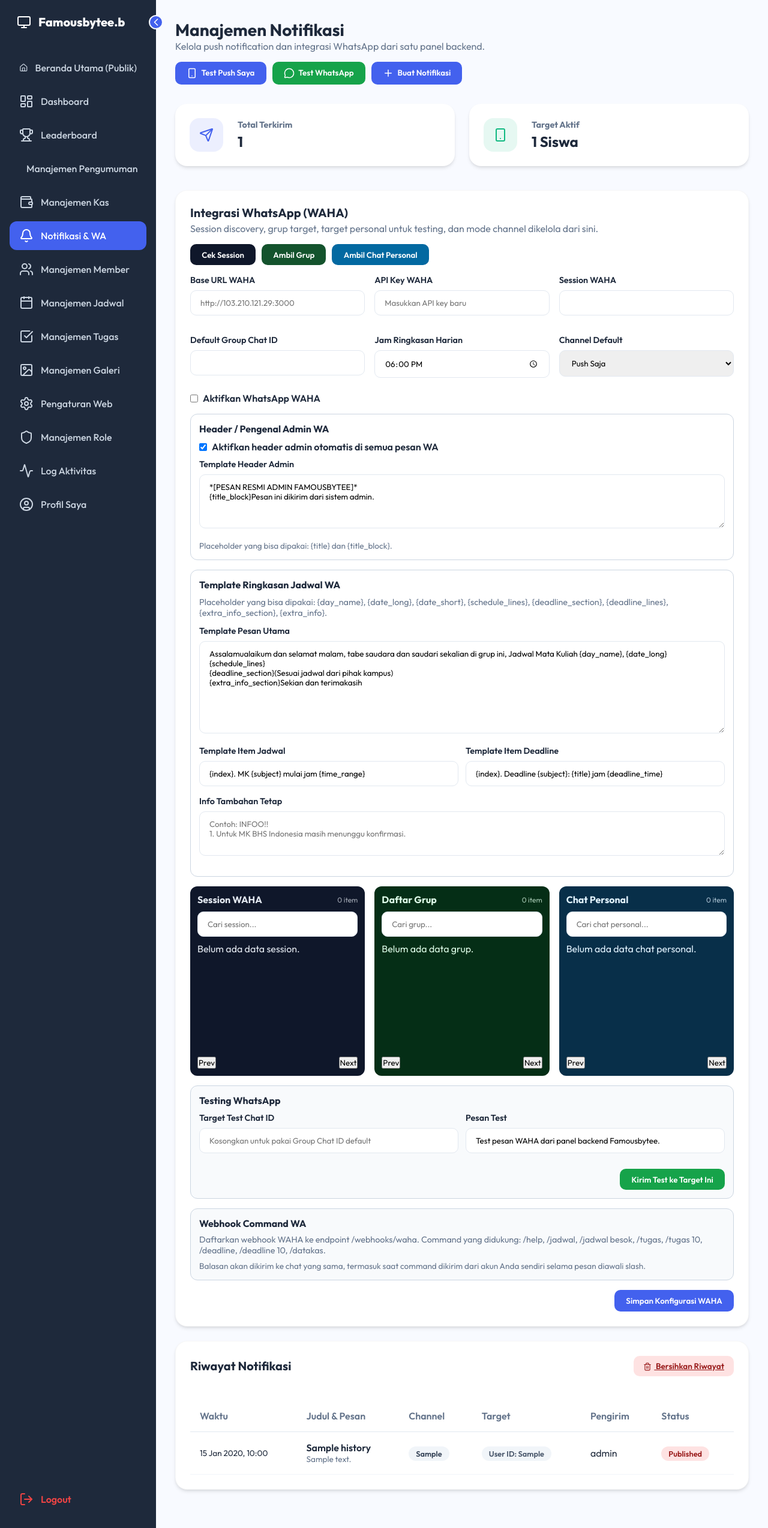
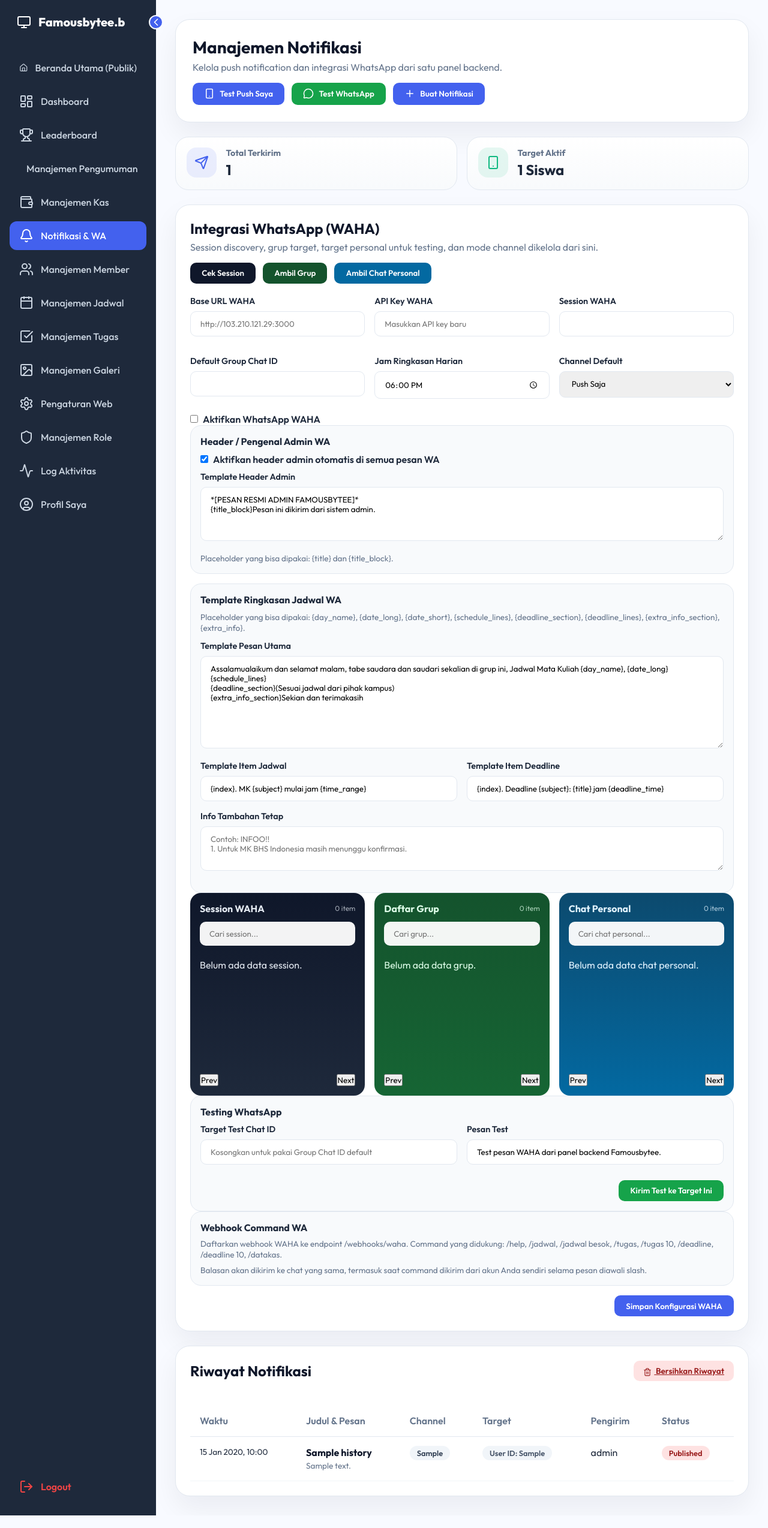
Before and after one commit to aris0996/famousbytee, a Flask app: page /notifications in a window 1280 px wide. Shown: the whole page at 60% size. After the commit the page ends 2527 px from the top, so only its background shows below. Run offline with Flask 3, Linux system fonts and the light colour scheme; a user stored in the database is signed in; data comes from the database, SQL or seed files in the repository; tables that the repository leaves empty hold one stand-in row (values such as "Sample post"); some libraries are stand-ins or nearby versions.

Commit message:
refactor: enhance batch fund and notifications templates with improved styling and structure for better readability and user experience

```diff
--- a/templates/notifications.html
+++ b/templates/notifications.html
@@ -1,46 +1,263 @@
 {% extends "base.html" %}
 
 {% block content %}
-<div class="container">
-    <header>
+<style>
+    .notifications-page {
+        display: grid;
+        gap: 1.5rem;
+    }
+    .notify-hero,
+    .notify-panel,
+    .notify-history-card {
+        background: #fff;
+        border: 1px solid #e2e8f0;
+        border-radius: 24px;
+        box-shadow: 0 20px 45px rgba(15, 23, 42, 0.06);
+    }
+    .notify-hero {
+        padding: 1.75rem;
+        display: flex;
+        justify-content: space-between;
+        gap: 1rem;
+        flex-wrap: wrap;
+        align-items: flex-start;
+    }
+    .notify-hero h1,
+    .notify-panel h2,
+    .notify-history-card h2 {
+        margin: 0;
+        color: #0f172a;
+    }
+    .notify-subtitle,
+    .notify-muted {
+        color: #64748b;
+        margin: 0.35rem 0 0;
+    }
+    .notify-actions {
+        display: flex;
+        gap: 0.75rem;
+        flex-wrap: wrap;
+    }
+    .notify-btn {
+        display: inline-flex;
+        align-items: center;
+        gap: 0.5rem;
+    }
+    .notify-alert {
+        padding: 1rem 1.1rem;
+        border-radius: 16px;
+        border: 1px solid #bbf7d0;
+        background: #f0fdf4;
+        color: #166534;
+        font-weight: 600;
+    }
+    .notify-stats {
+        display: grid;
+        grid-template-columns: repeat(auto-fit, minmax(240px, 1fr));
+        gap: 1rem;
+    }
+    .notify-stat-card {
+        background: linear-gradient(180deg, #ffffff 0%, #f8fafc 100%);
+        border: 1px solid #e2e8f0;
+        border-radius: 22px;
+        padding: 1.1rem;
+        display: flex;
+        gap: 1rem;
+        align-items: flex-start;
+    }
+    .notify-stat-card .stat-icon {
+        width: 50px;
+        height: 50px;
+        border-radius: 16px;
+        display: grid;
+        place-items: center;
+        flex-shrink: 0;
+    }
+    .notify-stat-card .stat-info p {
+        margin: 0.15rem 0 0;
+    }
+    .notify-panel {
+        padding: 1.5rem;
+        display: grid;
+        gap: 1.25rem;
+    }
+    .notify-section-head {
+        display: flex;
+        justify-content: space-between;
+        align-items: flex-start;
+        gap: 1rem;
+        flex-wrap: wrap;
+    }
+    .notify-grid {
+        display: grid;
+        grid-template-columns: repeat(auto-fit, minmax(220px, 1fr));
+        gap: 1rem;
+    }
+    .notify-stack {
+        display: grid;
+        gap: 1rem;
+    }
+    .notify-subcard {
+        background: #f8fafc;
+        border: 1px solid #e2e8f0;
+        border-radius: 18px;
+        padding: 1rem;
+    }
+    .notify-discovery-grid {
+        display: grid;
+        grid-template-columns: repeat(auto-fit, minmax(280px, 1fr));
+        gap: 1rem;
+    }
+    .notify-discovery-card {
+        border-radius: 18px;
+        padding: 1rem;
+        min-height: 320px;
+        display: flex;
+        flex-direction: column;
+        gap: 0.75rem;
+    }
+    .notify-discovery-card.session {
+        background: linear-gradient(180deg, #0f172a 0%, #1e293b 100%);
+        color: #e2e8f0;
+    }
+    .notify-discovery-card.group {
+        background: linear-gradient(180deg, #14532d 0%, #166534 100%);
+        color: #dcfce7;
+    }
+    .notify-discovery-card.chat {
+        background: linear-gradient(180deg, #0c4a6e 0%, #0369a1 100%);
+        color: #e0f2fe;
+    }
+    .notify-discovery-top,
+    .notify-discovery-footer,
+    .notify-history-top {
+        display: flex;
+        justify-content: space-between;
+        align-items: center;
+        gap: 0.75rem;
+        flex-wrap: wrap;
+    }
+    .notify-discovery-card .form-control {
+        background: rgba(255,255,255,0.95);
+        color: #0f172a;
+        border: none;
+    }
+    .notify-output {
+        min-height: 180px;
+        max-height: 420px;
+        overflow: auto;
+        padding-right: 0.25rem;
+    }
+    .notify-note {
+        font-size: 0.85rem;
+        color: #64748b;
+        margin: 0.4rem 0 0;
+    }
+    .notify-history-card {
+        padding: 1.5rem;
+    }
+    .notify-history-card table td {
+        vertical-align: top;
+    }
+    .notify-message-title {
+        font-weight: 700;
+        color: #0f172a;
+        margin-bottom: 0.2rem;
+    }
+    .notify-modal {
+        display: none;
+        position: fixed;
+        inset: 0;
+        background: rgba(15, 23, 42, 0.55);
+        z-index: 1000;
+        align-items: center;
+        justify-content: center;
+        backdrop-filter: blur(6px);
+        padding: 1rem;
+    }
+    .notify-modal-card {
+        width: min(560px, 100%);
+        background: #fff;
+        border-radius: 24px;
+        border: 1px solid #e2e8f0;
+        box-shadow: 0 24px 60px rgba(15, 23, 42, 0.18);
+        padding: 1.5rem;
+        position: relative;
+    }
+    .notify-modal-close {
+        position: absolute;
+        right: 1.25rem;
+        top: 1.25rem;
+        border: none;
+        background: #f8fafc;
+        color: #64748b;
+        width: 38px;
+        height: 38px;
+        border-radius: 999px;
+        cursor: pointer;
+    }
+    .notify-form-actions {
+        display: flex;
+        gap: 1rem;
+        margin-top: 1.5rem;
+    }
+    .notify-form-actions > * {
+        flex: 1;
+    }
+    @media (max-width: 768px) {
+        .notify-hero,
+        .notify-panel,
+        .notify-history-card,
+        .notify-modal-card {
+            border-radius: 18px;
+            padding: 1rem;
+        }
+        .notify-form-actions {
+            flex-direction: column;
+        }
+    }
+</style>
+
+<div class="container notifications-page">
+    <section class="notify-hero">
         <div>
             <h1>Manajemen Notifikasi</h1>
-            <p style="color: var(--text-muted)">Kelola push notification dan integrasi WhatsApp dari satu panel backend.</p>
+            <p class="notify-subtitle">Kelola push notification dan integrasi WhatsApp dari satu panel backend.</p>
         </div>
-        <div style="display:flex; gap:10px; flex-wrap:wrap;">
+        <div class="notify-actions">
             {% if current_user.role.can_manage_notifications %}
-            <button class="btn" onclick="runNotificationAction('{{ url_for('test_push_notification') }}', 'Test push dikirim ke akun Anda.')">
-                <i data-lucide="smartphone" style="width: 18px; height: 18px; vertical-align: middle; margin-right: 4px;"></i>
+            <button class="btn notify-btn" onclick="runNotificationAction('{{ url_for('test_push_notification') }}', 'Test push dikirim ke akun Anda.')">
+                <i data-lucide="smartphone" style="width: 18px; height: 18px;"></i>
                 Test Push Saya
             </button>
             {% endif %}
             {% if current_user.role.can_manage_whatsapp %}
-            <button class="btn" style="background:#16a34a;" onclick="runNotificationAction('{{ url_for('test_whatsapp_notification') }}', 'Test WhatsApp sedang diproses.')">
-                <i data-lucide="message-circle" style="width: 18px; height: 18px; vertical-align: middle; margin-right: 4px;"></i>
+            <button class="btn notify-btn" style="background:#16a34a;" onclick="runNotificationAction('{{ url_for('test_whatsapp_notification') }}', 'Test WhatsApp sedang diproses.')">
+                <i data-lucide="message-circle" style="width: 18px; height: 18px;"></i>
                 Test WhatsApp
             </button>
             {% endif %}
             {% if current_user.role.can_manage_notifications %}
-            <button class="btn" onclick="document.getElementById('notif-modal').style.display='flex'">
-                <i data-lucide="plus" style="width: 18px; height: 18px; vertical-align: middle; margin-right: 4px;"></i>
+            <button class="btn notify-btn" onclick="document.getElementById('notif-modal').style.display='flex'">
+                <i data-lucide="plus" style="width: 18px; height: 18px;"></i>
                 Buat Notifikasi
             </button>
             {% endif %}
         </div>
-    </header>
+    </section>
 
     {% with messages = get_flashed_messages() %}
     {% if messages %}
         {% for message in messages %}
-        <div class="card" style="padding: 1rem; background: #dcfce7; color: #166534; margin-bottom: 1rem; border-left: 4px solid #166534;">
+        <div class="notify-alert">
             {{ message }}
         </div>
         {% endfor %}
     {% endif %}
     {% endwith %}
 
-    <div class="stats-grid">
-        <div class="stat-card">
+    <section class="notify-stats">
+        <div class="notify-stat-card">
             <div class="stat-icon" style="background: rgba(67, 97, 238, 0.1); color: var(--primary);">
                 <i data-lucide="send"></i>
             </div>
@@ -49,7 +266,7 @@
                 <p>{{ history|length }}</p>
             </div>
         </div>
-        <div class="stat-card">
+        <div class="notify-stat-card">
             <div class="stat-icon" style="background: rgba(16, 185, 129, 0.1); color: #10b981;">
                 <i data-lucide="smartphone"></i>
             </div>
@@ -61,23 +278,23 @@
                 {% endif %}
             </div>
         </div>
-    </div>
+    </section>
 
     {% if current_user.role.can_manage_whatsapp %}
-    <div class="card" style="margin-bottom: 1.5rem;">
-        <div style="display:flex; justify-content:space-between; align-items:center; gap:1rem; flex-wrap:wrap; margin-bottom:1rem;">
+    <section class="notify-panel">
+        <div class="notify-section-head">
             <div>
-                <h2 style="font-size: 1.25rem; margin:0;">Integrasi WhatsApp (WAHA)</h2>
-                <p style="color: var(--text-muted); margin:4px 0 0 0;">Session discovery, grup target, target personal untuk testing, dan mode channel dikelola dari sini.</p>
+                <h2>Integrasi WhatsApp (WAHA)</h2>
+                <p class="notify-subtitle">Session discovery, grup target, target personal untuk testing, dan mode channel dikelola dari sini.</p>
             </div>
-            <div style="display:flex; gap:10px; flex-wrap:wrap;">
+            <div class="notify-actions">
                 <button type="button" class="btn" style="background:#0f172a;" onclick="fetchWahaData('{{ url_for('get_waha_sessions') }}', 'sessions-output')">Cek Session</button>
                 <button type="button" class="btn" style="background:#14532d;" onclick="fetchWahaData('{{ url_for('get_waha_groups') }}', 'groups-output')">Ambil Grup</button>
                 <button type="button" class="btn" style="background:#0369a1;" onclick="fetchWahaData('{{ url_for('get_waha_chats') }}', 'chats-output')">Ambil Chat Personal</button>
             </div>
         </div>
         <form method="POST" action="{{ url_for('save_waha_config') }}">
-            <div style="display:grid; grid-template-columns:repeat(auto-fit, minmax(220px, 1fr)); gap:16px;">
+            <div class="notify-grid">
                 <div class="form-group"><label>Base URL WAHA</label><input type="text" name="waha_base_url" class="form-control" value="{{ settings.waha_base_url }}" placeholder="http://103.210.121.29:3000"></div>
                 <div class="form-group"><label>API Key WAHA</label><input type="text" name="waha_api_key" class="form-control" value="" placeholder="{{ settings.waha_api_key_masked or 'Masukkan API key baru' }}"></div>
                 <div class="form-group"><label>Session WAHA</label><input type="text" name="waha_session" class="form-control" value="{{ settings.waha_session }}"></div>
@@ -92,25 +309,26 @@
                 </div>
             </div>
             <label style="display:flex; gap:8px; align-items:center; margin-top:8px; font-weight:600;"><input type="checkbox" name="waha_enabled" {{ 'checked' if settings.waha_enabled == 'true' else '' }}> Aktifkan WhatsApp WAHA</label>
-            <div style="margin-top:16px; padding:14px; border:1px solid #cbd5e1; border-radius:12px; background:#fff;">
+            <div class="notify-stack">
+            <div class="notify-subcard">
                 <h3 style="margin:0 0 10px 0; font-size:1rem;">Header / Pengenal Admin WA</h3>
                 <label style="display:flex; gap:8px; align-items:center; margin-bottom:10px; font-weight:600;"><input type="checkbox" name="waha_admin_header_enabled" {{ 'checked' if settings.waha_admin_header_enabled == 'true' else '' }}> Aktifkan header admin otomatis di semua pesan WA</label>
                 <div class="form-group">
                     <label>Template Header Admin</label>
                     <textarea name="waha_admin_header_text" class="form-control" rows="4" placeholder="*[PESAN RESMI ADMIN]*&#10;{title_block}Pesan ini dikirim dari sistem admin.">{{ settings.waha_admin_header_text }}</textarea>
                 </div>
-                <p style="margin:0; color:var(--text-muted); font-size:0.85rem;">Placeholder yang bisa dipakai: <code>{title}</code> dan <code>{title_block}</code>.</p>
+                <p class="notify-note">Placeholder yang bisa dipakai: <code>{title}</code> dan <code>{title_block}</code>.</p>
             </div>
-            <div style="margin-top:16px; padding:14px; border:1px solid #cbd5e1; border-radius:12px; background:#fff;">
+            <div class="notify-subcard">
                 <h3 style="margin:0 0 10px 0; font-size:1rem;">Template Ringkasan Jadwal WA</h3>
-                <p style="margin:0 0 12px 0; color:var(--text-muted); font-size:0.9rem;">
+                <p class="notify-note" style="margin-bottom:12px;">
                     Placeholder yang bisa dipakai: <code>{day_name}</code>, <code>{date_long}</code>, <code>{date_short}</code>, <code>{schedule_lines}</code>, <code>{deadline_section}</code>, <code>{deadline_lines}</code>, <code>{extra_info_section}</code>, <code>{extra_info}</code>.
                 </p>
                 <div class="form-group">
                     <label>Template Pesan Utama</label>
                     <textarea name="waha_schedule_template" class="form-control" rows="8">{{ settings.waha_schedule_template }}</textarea>
                 </div>
-                <div style="display:grid; grid-template-columns:repeat(auto-fit, minmax(260px, 1fr)); gap:12px;">
+                <div class="notify-grid">
                     <div class="form-group">
                         <label>Template Item Jadwal</label>
                         <input type="text" name="waha_schedule_item_template" class="form-control" value="{{ settings.waha_schedule_item_template }}">
@@ -125,47 +343,48 @@
                     <textarea name="waha_schedule_extra_info" class="form-control" rows="3" placeholder="Contoh: INFOO!!&#10;1. Untuk MK BHS Indonesia masih menunggu konfirmasi.">{{ settings.waha_schedule_extra_info }}</textarea>
                 </div>
             </div>
-            <div style="display:grid; grid-template-columns:repeat(auto-fit, minmax(260px, 1fr)); gap:16px; margin-top:16px;">
-                <div style="background:#0f172a; color:#e2e8f0; border-radius:12px; padding:12px;">
-                    <div style="display:flex; justify-content:space-between; align-items:center; gap:8px; margin-bottom:10px;">
+            </div>
+            <div class="notify-discovery-grid">
+                <div class="notify-discovery-card session">
+                    <div class="notify-discovery-top">
                         <strong>Session WAHA</strong>
                         <span id="sessions-meta" style="font-size:0.75rem; opacity:0.7;">0 item</span>
                     </div>
                     <input type="text" id="sessions-search" class="form-control" placeholder="Cari session..." oninput="filterWahaList('sessions')" style="margin-bottom:10px;">
-                    <div id="sessions-output" style="min-height:180px; max-height:420px; overflow:auto;">Belum ada data session.</div>
-                    <div style="display:flex; justify-content:space-between; margin-top:10px;">
+                    <div id="sessions-output" class="notify-output">Belum ada data session.</div>
+                    <div class="notify-discovery-footer">
                         <button type="button" class="btn-sm btn-outline" onclick="changeWahaPage('sessions', -1)">Prev</button>
                         <button type="button" class="btn-sm btn-outline" onclick="changeWahaPage('sessions', 1)">Next</button>
                     </div>
                 </div>
-                <div style="background:#052e16; color:#dcfce7; border-radius:12px; padding:12px;">
-                    <div style="display:flex; justify-content:space-between; align-items:center; gap:8px; margin-bottom:10px;">
+                <div class="notify-discovery-card group">
+                    <div class="notify-discovery-top">
                         <strong>Daftar Grup</strong>
                         <span id="groups-meta" style="font-size:0.75rem; opacity:0.75;">0 item</span>
                     </div>
                     <input type="text" id="groups-search" class="form-control" placeholder="Cari grup..." oninput="filterWahaList('groups')" style="margin-bottom:10px;">
-                    <div id="groups-output" style="min-height:180px; max-height:420px; overflow:auto;">Belum ada data grup.</div>
-                    <div style="display:flex; justify-content:space-between; margin-top:10px;">
+                    <div id="groups-output" class="notify-output">Belum ada data grup.</div>
+                    <div class="notify-discovery-footer">
                         <button type="button" class="btn-sm btn-outline" onclick="changeWahaPage('groups', -1)">Prev</button>
                         <button type="button" class="btn-sm btn-outline" onclick="changeWahaPage('groups', 1)">Next</button>
                     </div>
                 </div>
-                <div style="background:#082f49; color:#e0f2fe; border-radius:12px; padding:12px;">
-                    <div style="display:flex; justify-content:space-between; align-items:center; gap:8px; margin-bottom:10px;">
+                <div class="notify-discovery-card chat">
+                    <div class="notify-discovery-top">
                         <strong>Chat Personal</strong>
                         <span id="chats-meta" style="font-size:0.75rem; opacity:0.75;">0 item</span>
                     </div>
                     <input type="text" id="chats-search" class="form-control" placeholder="Cari chat personal..." oninput="filterWahaList('chats')" style="margin-bottom:10px;">
-                    <div id="chats-output" style="min-height:180px; max-height:420px; overflow:auto;">Belum ada data chat personal.</div>
-                    <div style="display:flex; justify-content:space-between; margin-top:10px;">
+                    <div id="chats-output" class="notify-output">Belum ada data chat personal.</div>
+                    <div class="notify-discovery-footer">
                         <button type="button" class="btn-sm btn-outline" onclick="changeWahaPage('chats', -1)">Prev</button>
                         <button type="button" class="btn-sm btn-outline" onclick="changeWahaPage('chats', 1)">Next</button>
                     </div>
                 </div>
             </div>
-            <div style="margin-top:16px; padding:14px; border:1px solid #cbd5e1; border-radius:12px; background:#f8fafc;">
+            <div class="notify-subcard">
                 <h3 style="margin:0 0 10px 0; font-size:1rem;">Testing WhatsApp</h3>
-                <div style="display:grid; grid-template-columns:repeat(auto-fit, minmax(220px, 1fr)); gap:12px;">
+                <div class="notify-grid">
                     <div class="form-group"><label>Target Test Chat ID</label><input type="text" id="waha_test_chat_id" class="form-control" placeholder="Kosongkan untuk pakai Group Chat ID default"></div>
                     <div class="form-group"><label>Pesan Test</label><input type="text" id="waha_test_message" class="form-control" value="Test pesan WAHA dari panel backend Famousbytee."></div>
                 </div>
@@ -173,12 +392,12 @@
                     <button type="button" class="btn" style="background:#16a34a;" onclick="runWahaTest()">Kirim Test ke Target Ini</button>
                 </div>
             </div>
-            <div style="margin-top:16px; padding:14px; border:1px solid #cbd5e1; border-radius:12px; background:#f8fafc;">
+            <div class="notify-subcard">
                 <h3 style="margin:0 0 8px 0; font-size:1rem;">Webhook Command WA</h3>
-                <p style="margin:0 0 8px 0; color:var(--text-muted); font-size:0.9rem;">
+                <p class="notify-note" style="margin-bottom:8px;">
                     Daftarkan webhook WAHA ke endpoint <code>/webhooks/waha</code>. Command yang didukung: <code>/help</code>, <code>/jadwal</code>, <code>/jadwal besok</code>, <code>/tugas</code>, <code>/tugas 10</code>, <code>/deadline</code>, <code>/deadline 10</code>, <code>/datakas</code>.
                 </p>
-                <p style="margin:0; color:var(--text-muted); font-size:0.85rem;">
+                <p class="notify-note">
                     Balasan akan dikirim ke chat yang sama, termasuk saat command dikirim dari akun Anda sendiri selama pesan diawali slash.
                 </p>
             </div>
@@ -186,12 +405,12 @@
                 <button type="submit" class="btn">Simpan Konfigurasi WAHA</button>
             </div>
         </form>
-    </div>
+    </section>
     {% endif %}
 
-    <div class="card">
-        <div style="display: flex; justify-content: space-between; align-items: center; margin-bottom: 1.5rem;">
-            <h2 style="font-size: 1.25rem;">Riwayat Notifikasi</h2>
+    <section class="notify-history-card">
+        <div class="notify-history-top" style="margin-bottom: 1.5rem;">
+            <h2>Riwayat Notifikasi</h2>
             {% if history %}
             <a href="{{ url_for('clear_notification_history') }}" class="btn" style="background: #fee2e2; color: #991b1b; padding: 0.5rem 1rem; font-size: 0.85rem;" onclick="return confirm('Apakah Anda yakin ingin menghapus seluruh riwayat notifikasi? Tindakan ini tidak dapat dibatalkan.')">
                 <i data-lucide="trash-2" style="width: 14px; height: 14px; vertical-align: middle; margin-right: 4px;"></i>
@@ -216,7 +435,7 @@
                     <tr>
                         <td style="font-size: 0.85rem; white-space: nowrap;">{{ h.sent_at.strftime('%d %b %Y, %H:%M') }}</td>
                         <td>
-                            <div style="font-weight: 600;">{{ h.title }}</div>
+                            <div class="notify-message-title">{{ h.title }}</div>
                             <div style="font-size: 0.85rem; color: var(--text-muted);">{{ h.body }}</div>
                         </td>
                         <td><span class="status-badge" style="background:#f1f5f9; color:#334155;">{{ h.channel or 'push' }}</span></td>
@@ -245,14 +464,14 @@
                 </tbody>
             </table>
         </div>
-    </div>
+    </section>
 </div>
 
 {% if current_user.role.can_manage_notifications %}
 <!-- Modal Kirim Notifikasi -->
-<div id="notif-modal" style="display: none; position: fixed; top: 0; left: 0; right: 0; bottom: 0; background: rgba(0,0,0,0.5); z-index: 1000; align-items: center; justify-content: center; backdrop-filter: blur(4px);">
-    <div class="card" style="width: 100%; max-width: 500px; margin: 1rem; position: relative;">
-        <button onclick="document.getElementById('notif-modal').style.display='none'" style="position: absolute; right: 1.5rem; top: 1.5rem; border: none; background: none; cursor: pointer; color: var(--text-muted);">
+<div id="notif-modal" class="notify-modal">
+    <div class="notify-modal-card">
+        <button onclick="document.getElementById('notif-modal').style.display='none'" class="notify-modal-close">
             <i data-lucide="x"></i>
         </button>
         <h2 style="margin-bottom: 1.5rem;">Kirim Notifikasi Baru</h2>
@@ -275,9 +494,9 @@
                         {% endfor %}
                     </optgroup>
                 </select>
-                <p style="font-size: 0.75rem; color: var(--text-muted); margin-top: 4px;">*Daftar sekarang menampilkan semua user. Yang belum punya token tetap bisa dipilih, tetapi hasil kirim akan tercatat sebagai <code>No Token</code>.</p>
+                <p class="notify-note">Daftar sekarang menampilkan semua user. Yang belum punya token tetap bisa dipilih, tetapi hasil kirim akan tercatat sebagai <code>No Token</code>.</p>
             </div>
-            <div style="display: flex; gap: 1rem; margin-top: 2rem;">
+            <div class="notify-form-actions">
                 <button type="button" class="btn" onclick="document.getElementById('notif-modal').style.display='none'" style="background: #f1f5f9; color: #475569; flex: 1;">Batal</button>
                 <button type="submit" class="btn" style="flex: 2;">Kirim Sekarang</button>
             </div>
```
Also changed, not shown: templates/batch_fund.html (+97 -15 lines).
